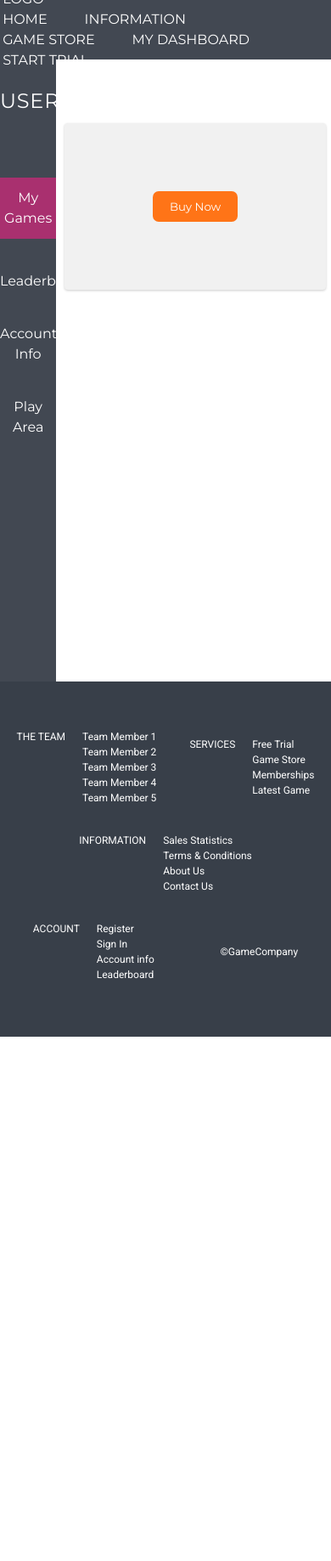
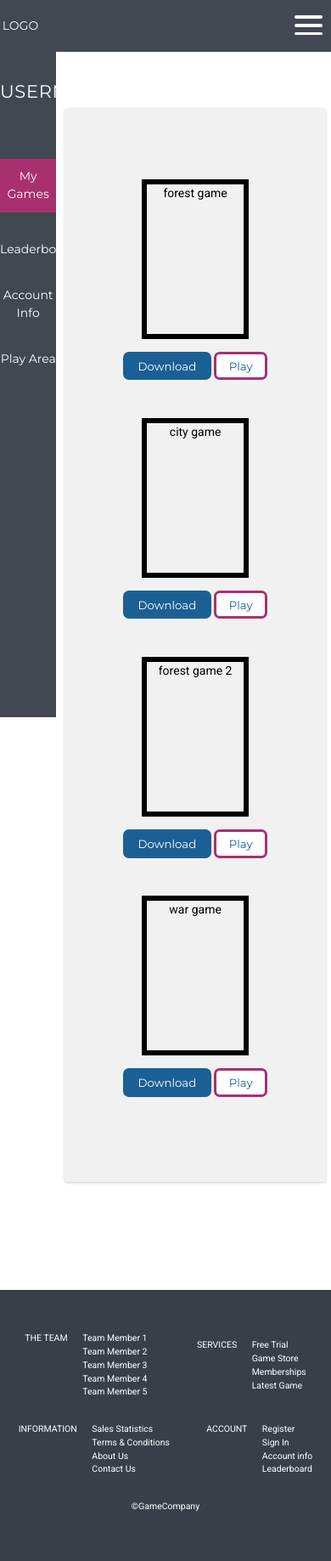
Before and after one commit to santiagoa58/gamecompany, a PHP site: page /mydashboard.html in a window 390 px wide. Shown: the whole page at 85% size. Before the commit the page ends 1220 px from the top, so only its background shows below. Run offline with PHP 8.4, Linux system fonts and the light colour scheme.

Commit message:
added styling and modified navigation in html to show burger-menu icon and make the site more responsive

```diff
--- a/mydashboard.html
+++ b/mydashboard.html
@@ -7,9 +7,12 @@
     <link rel="stylesheet" href="style.css">
 </head>
 <body>
-
     <!-- navigation -->
     <nav class="nav__sticky">
+		<input type="checkbox" class="nav--checkbox" id="nav-toggle">
+		<label for="nav-toggle" class="nav--button">
+			<span class="nav--icon">&nbsp;</span>
+		</label>
         <div class="nav">
             <a href="index.php" class="logo">LOGO</a>
             <ul>
@@ -36,9 +39,27 @@
                 <div class="display">
                     <div class="container-box">
                         <div class="row">
-
+							<div class="row-item">
+								<div class="game-card">forest game</div>
+								<button class="btn btn--download">Download</button>
+								<button class="btn btn__alt btn__alt--play">Play</button>
+							</div>
+							<div class="row-item">
+								<div class="game-card">city game</div>
+								<button class="btn btn--download">Download</button>
+								<button class="btn btn__alt btn__alt--play">Play</button>
+							</div>
+							<div class="row-item">
+								<div class="game-card">forest game 2</div>
+								<button class="btn btn--download">Download</button>
+								<button class="btn btn__alt btn__alt--play">Play</button>
+							</div>
+							<div class="row-item">
+								<div class="game-card">war game</div>
+								<button class="btn btn--download">Download</button>
+								<button class="btn btn__alt btn__alt--play">Play</button>
+							</div>
                         </div>
-                            <button class="btn btn--buynow">Buy Now</button>
 
                     </div>
                 </div>
--- /dev/null
+++ b/script.js
@@ -0,0 +1,6 @@
+//to uncheck the burger-menu icon when resizing
+window.addEventListener('resize', (e) => {
+	if (window.matchMedia('(min-width: 768px)').matches) {
+        document.getElementById('nav-toggle').checked = false;
+    }
+	});
--- a/style.css
+++ b/style.css
@@ -162,6 +162,9 @@ form .row{
     border:solid black 6px;
     height: 13.43rem;
     margin-bottom:1.06rem;
+    margin-left: auto;
+    margin-right:auto;
+    display:block;
 }
 .btn{
     text-align:center;
@@ -169,7 +172,7 @@ form .row{
     padding: 0.625rem 1.25rem;
     border-style:none;
     border-radius:7px;
-    color:white;
+    color:#ffffff;
     background-color: #383F49;
 }
 .btn:hover{
@@ -193,8 +196,32 @@ form .row{
     background-color: #1B6095;
     padding: 0.67rem 3rem;
 }
+.btn--download{
+	background-color: #1B6095;
+}
+.btn__alt{
+	background-color: #ffffff;
+	border:solid #383F49 3px;
+	color: #383F49;
+    padding: calc(0.625rem - 3px) calc(1.25rem - 3px);
+}
+.btn__alt:hover{
+	background-color: #383F49;
+	color: #ffffff;
+}
+.btn__alt--play{
+	color: #1B6095;
+	border-color: rgba(169, 48, 111, 1);
+}
+.btn__alt--play:hover{
+	background-color: rgba(169, 48, 111, 1);
+	color: #ffffff;
+}
 section > .container{
     padding:4.69rem 0;
+}
+section.first-section{
+	padding-top:2.35rem;
 }
 .section-title--wrapper{
     margin-bottom:3.875rem;
@@ -212,9 +239,12 @@ section > .container{
 }
 
 /*NAVIGATION*/
+.nav--checkbox{
+	display:none;
+}
 nav{
     width:100%;
-    height:4.375rem; /*70px/16px = 4.375rem*/
+    height:4.375rem; /* 70px/16px = 4.375rem*/
     position: relative;
     z-index:999;
     color:white;
@@ -247,9 +277,7 @@ nav{
     display:inline-block;
     text-align:center;
     text-transform:uppercase;
-}
-.nav ul li:not(:last-child){
-    margin-right: 2.5rem; /*40px/16px =2.5rem */
+    padding-left:1.25rem;
 }
 .nav-dropdown{
     position:relative;
@@ -282,7 +310,7 @@ ul.nav-dropdown--contents li{
     position:fixed;
     height: calc(100% - 4.375rem);
     padding-top:8%;
-    top: 4.375rem;/*height of nav = 70px/16px = 4.375rem */
+    top: 4.375rem;/*height of nav = 70px/16px = 4.375rem*/
     overflow:auto;
 }
 .left-nav--title{
@@ -299,6 +327,7 @@ ul.nav-dropdown--contents li{
     background-color:#A9306F;
     padding:0.75em 0;
 }
+
 /*HEADER*/
 header{
 background-color:grey;
@@ -435,6 +464,9 @@ ul.card-membership--description li:not(:last-child){
     margin-left: 18%;
     position:relative;
 }
+.display .row-item{
+	padding-bottom:1.2rem;
+}
 .container-box--img{
     position:relative;
 }
@@ -499,3 +531,111 @@ ul.card-membership--description li:not(:last-child){
 footer .container{
     height:auto;
 }
+
+/*MEDIA QUERIES*/
+@media screen and (max-width: 768px) {
+/* start of medium tablet styles */
+html{
+	font-size: 14px;
+}
+/*NAVIGATION*/
+nav{
+    height:auto;
+}
+.nav--checkbox{
+	display:none;
+}
+.nav--checkbox:checked ~ .nav--button .nav--icon{
+	background-color:transparent;
+}
+.nav--checkbox:checked ~ .nav--button .nav--icon::before{
+	transform: rotate(-135deg);
+	background-color:red;
+}
+.nav--checkbox:checked ~ .nav--button .nav--icon::after{
+	transform: rotate(135deg);
+	background-color:red;
+}
+.nav--checkbox:checked ~ .nav{
+	overflow:auto;
+	height:100vh;
+}
+.nav--checkbox:checked ~ .nav ul{
+	height: auto;
+}
+
+.nav--button{
+	padding-top: 1.5rem;
+	padding-right:0.75rem;
+	position:relative;
+	width:auto;
+	height:4.375rem;
+	float:right;
+	overflow:show;
+	cursor:pointer;
+}
+.nav--icon{
+	position:relative;
+	width:2.35rem;
+	margin-top: 0.5rem;
+}
+.nav--icon::before, .nav--icon::after{
+	content:" ";
+	position:absolute;
+	width:100%;
+	left:0;
+}
+.nav--icon, .nav--icon::before, .nav--icon::after{
+	height: 0.25rem;
+	display:inline-block;
+	background-color:#ffffff;
+	border-radius:30rem;
+	transition:all 0.4s;
+	transform-origin: 50% 100%;
+}
+.nav--icon::before{
+	top:-275%;
+	transform-origin: 52.5% 150%;
+}
+.nav--icon::after{
+	bottom:-275%;
+	transform-origin: 55% -150%;
+}
+.nav--button:hover .nav--icon{
+	margin-top: 0.35rem;
+}
+.nav{
+	position:relative;
+    width:auto;
+    height:auto;
+    top:0%;
+    left:0%;
+    transform:translate(0%,0%);
+    overflow:hidden;
+    transition:all 0.4s;
+
+}
+.nav .logo{
+	height:4.375rem;
+	line-height:4.375rem;
+}
+.nav ul{
+	clear:both;
+    margin:0 auto;
+    height:0;
+    width:100%;
+    transition:all 0.4s;
+}
+.nav ul li{
+    display:block;
+    padding:1rem;
+}
+ul.nav-dropdown--contents{
+    background-color:transparent;
+    position:relative;
+    height:auto;
+}
+
+ul.nav-dropdown--contents li{
+    padding:0.5rem 0;
+}
```
Also changed, not shown: gamestore.html (+5 -2 lines), index.html (+6 -2 lines), register.html (+20 -20 lines), signin.html (+19 -19 lines).
